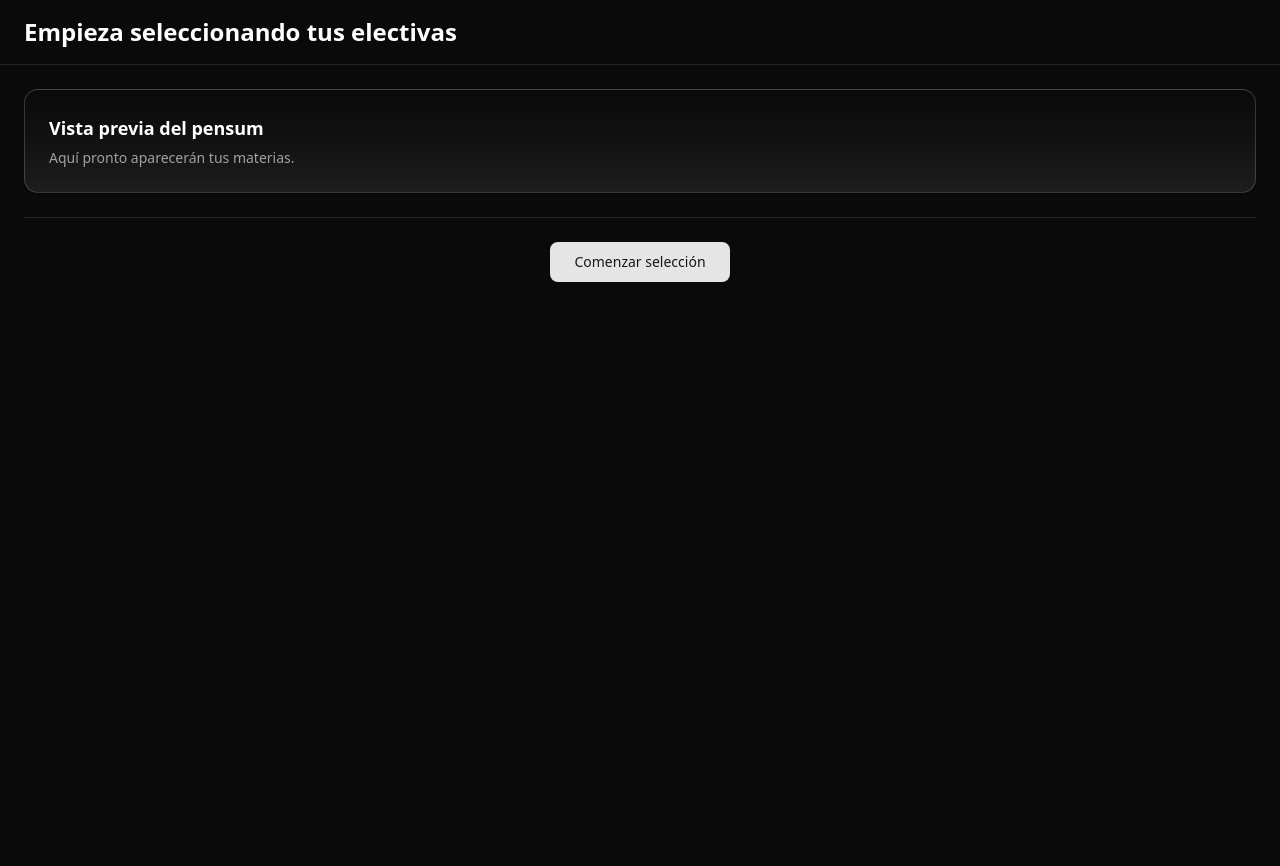
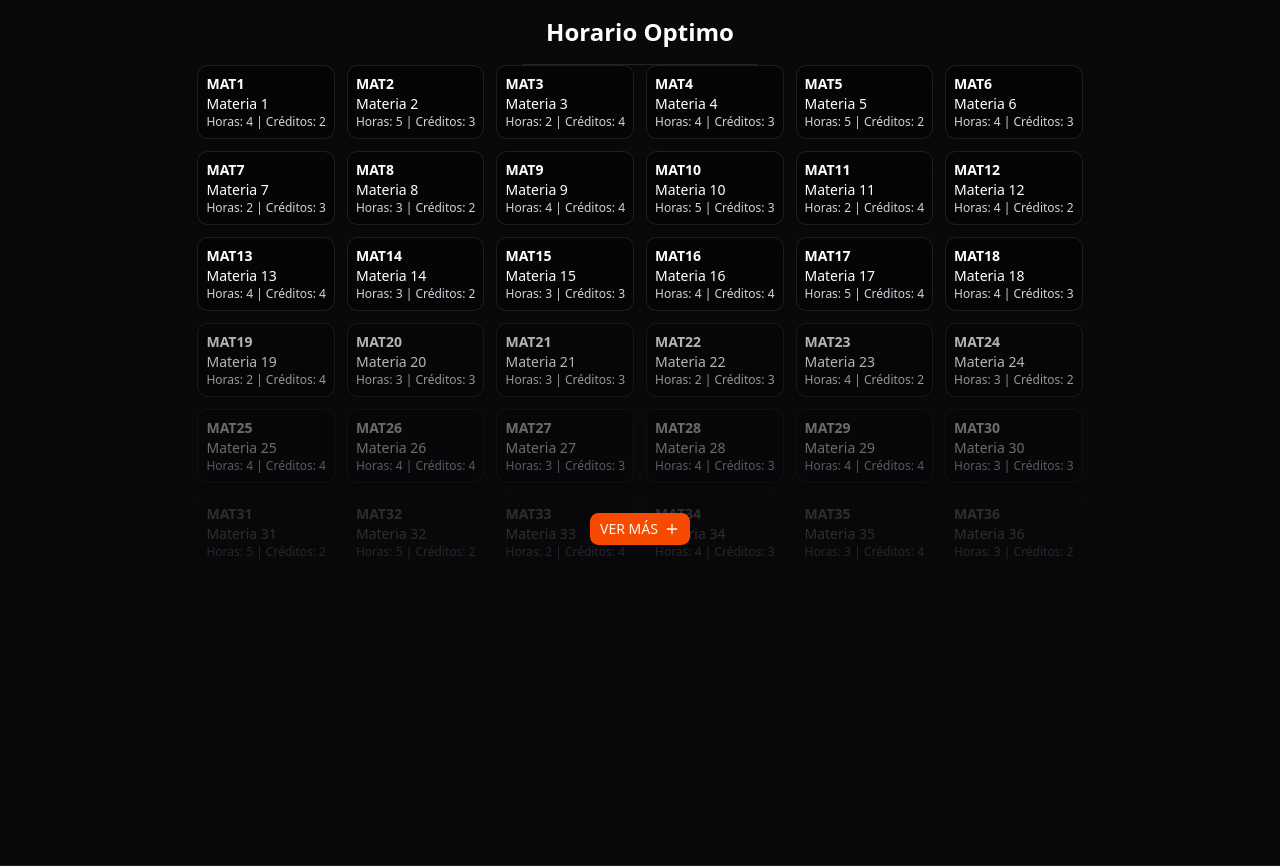
Before and after one commit to MauricioDDS/electivas, a React (Vite) app in the folder frontend/: page / in a window 1280 px wide. Before the commit the page ends 800 px from the top, so only its background shows below. Built offline with nearby package versions, Linux system fonts and the light colour scheme.

Commit message:
feat: new home page design

```diff
--- a/frontend/package.json
+++ b/frontend/package.json
@@ -14,6 +14,7 @@
     "@radix-ui/react-separator": "^1.1.7",
     "@radix-ui/react-slot": "^1.2.3",
     "@radix-ui/react-tooltip": "^1.2.8",
+    "@tabler/icons-react": "^3.35.0",
     "@tailwindcss/vite": "^4.1.13",
     "class-variance-authority": "^0.7.1",
     "clsx": "^2.1.1",
--- /dev/null
+++ b/frontend/src/components/CourseCard.jsx
@@ -0,0 +1,15 @@
+export default function CourseCard({ code, name, hours, credits, type, faded }) {
+  return (
+    <div
+      className={`p-2 rounded-lg shadow-md bg-black/40 backdrop-blur-sm border border-white/10 text-white text-sm ${
+        faded ? "opacity-50" : "opacity-100"
+      }`}
+    >
+      <h3 className="font-bold">{code}</h3>
+      <p>{name}</p>
+      <p className="text-xs text-gray-300">
+        Horas: {hours} | Créditos: {credits}
+      </p>
+    </div>
+  )
+}
--- /dev/null
+++ b/frontend/src/components/Pensum.jsx
@@ -0,0 +1,71 @@
+import CourseCard from "./CourseCard";
+import { useState, useEffect } from "react";
+import { Button } from "@/components/ui/button";
+import { IconPlus } from "@tabler/icons-react";
+
+const dummyCourses = Array.from({ length: 41 }, (_, i) => ({
+  code: `MAT${i + 1}`,
+  name: `Materia ${i + 1}`,
+  hours: Math.floor(Math.random() * 4) + 2,
+  credits: Math.floor(Math.random() * 3) + 2,
+  type: i % 7 === 0 ? "electiva" : "obligatoria",
+}));
+
+export default function Pensum() {
+  const [columns, setColumns] = useState(6);
+
+  // detectar columnas según pantalla
+  useEffect(() => {
+    function handleResize() {
+      if (window.innerWidth < 640) setColumns(2);
+      else if (window.innerWidth < 768) setColumns(3);
+      else if (window.innerWidth < 1024) setColumns(4);
+      else setColumns(6);
+    }
+
+    handleResize();
+    window.addEventListener("resize", handleResize);
+    return () => window.removeEventListener("resize", handleResize);
+  }, []);
+
+  const visible = columns * 6; // siempre 6 filas
+  const topHalf = dummyCourses.slice(0, columns * 3); // filas normales
+  const bottomHalf = dummyCourses.slice(columns * 3, visible); // filas a opacar
+
+  return (
+    <div className="min-h-screen flex flex-col items-center">
+      {/* Grid con botón flotante */}
+      <div className="relative w-full">
+        <div className="grid grid-cols-2 sm:grid-cols-3 md:grid-cols-4 lg:grid-cols-6 gap-3">
+          {topHalf.map((c) => (
+            <CourseCard key={c.code} {...c} />
+          ))}
+
+          {bottomHalf.map((c, idx) => {
+            // idx 0 = fila 4, idx 1 = fila 5, idx 2 = fila 6 (en columnas*3 bloques)
+            const rowIndex = Math.floor(idx / columns);
+            let opacity = 1;
+
+            if (rowIndex === 0) opacity = 0.7; // fila 4
+            else if (rowIndex === 1) opacity = 0.4; // fila 5
+            else if (rowIndex === 2) opacity = 0.15; // fila 6
+
+            return (
+              <div key={c.code} style={{ opacity }}>
+                <CourseCard {...c} />
+              </div>
+            );
+          })}
+        </div>
+
+        <div className="absolute inset-x-0 bottom-6 flex justify-center">
+          <Button
+            size="sm">
+            VER MÁS
+            <IconPlus/>
+          </Button>
+        </div>
+      </div>
+    </div>
+  );
+}
--- a/frontend/src/index.css
+++ b/frontend/src/index.css
@@ -42,72 +42,72 @@
 }
 
 :root {
-  --radius: 0.625rem;
+  --radius: 0.65rem;
   --background: oklch(1 0 0);
-  --foreground: oklch(0.145 0 0);
+  --foreground: oklch(0.141 0.005 285.823);
   --card: oklch(1 0 0);
-  --card-foreground: oklch(0.145 0 0);
+  --card-foreground: oklch(0.141 0.005 285.823);
   --popover: oklch(1 0 0);
-  --popover-foreground: oklch(0.145 0 0);
-  --primary: oklch(0.205 0 0);
-  --primary-foreground: oklch(0.985 0 0);
-  --secondary: oklch(0.97 0 0);
-  --secondary-foreground: oklch(0.205 0 0);
-  --muted: oklch(0.97 0 0);
-  --muted-foreground: oklch(0.556 0 0);
-  --accent: oklch(0.97 0 0);
-  --accent-foreground: oklch(0.205 0 0);
+  --popover-foreground: oklch(0.141 0.005 285.823);
+  --primary: oklch(0.705 0.213 47.604);
+  --primary-foreground: oklch(0.98 0.016 73.684);
+  --secondary: oklch(0.967 0.001 286.375);
+  --secondary-foreground: oklch(0.21 0.006 285.885);
+  --muted: oklch(0.967 0.001 286.375);
+  --muted-foreground: oklch(0.552 0.016 285.938);
+  --accent: oklch(0.967 0.001 286.375);
+  --accent-foreground: oklch(0.21 0.006 285.885);
   --destructive: oklch(0.577 0.245 27.325);
-  --border: oklch(0.922 0 0);
-  --input: oklch(0.922 0 0);
-  --ring: oklch(0.708 0 0);
+  --border: oklch(0.92 0.004 286.32);
+  --input: oklch(0.92 0.004 286.32);
+  --ring: oklch(0.705 0.213 47.604);
   --chart-1: oklch(0.646 0.222 41.116);
   --chart-2: oklch(0.6 0.118 184.704);
   --chart-3: oklch(0.398 0.07 227.392);
   --chart-4: oklch(0.828 0.189 84.429);
   --chart-5: oklch(0.769 0.188 70.08);
   --sidebar: oklch(0.985 0 0);
-  --sidebar-foreground: oklch(0.145 0 0);
-  --sidebar-primary: oklch(0.205 0 0);
-  --sidebar-primary-foreground: oklch(0.985 0 0);
-  --sidebar-accent: oklch(0.97 0 0);
-  --sidebar-accent-foreground: oklch(0.205 0 0);
-  --sidebar-border: oklch(0.922 0 0);
-  --sidebar-ring: oklch(0.708 0 0);
+  --sidebar-foreground: oklch(0.141 0.005 285.823);
+  --sidebar-primary: oklch(0.705 0.213 47.604);
+  --sidebar-primary-foreground: oklch(0.98 0.016 73.684);
+  --sidebar-accent: oklch(0.967 0.001 286.375);
+  --sidebar-accent-foreground: oklch(0.21 0.006 285.885);
+  --sidebar-border: oklch(0.92 0.004 286.32);
+  --sidebar-ring: oklch(0.705 0.213 47.604);
 }
 
 .dark {
-  --background: oklch(0.145 0 0);
+  --background: oklch(0.141 0.005 285.823);
   --foreground: oklch(0.985 0 0);
-  --card: oklch(0.205 0 0);
+  --card: oklch(0.21 0.006 285.885);
   --card-foreground: oklch(0.985 0 0);
-  --popover: oklch(0.205 0 0);
+  --popover: oklch(0.21 0.006 285.885);
   --popover-foreground: oklch(0.985 0 0);
-  --primary: oklch(0.922 0 0);
-  --primary-foreground: oklch(0.205 0 0);
-  --secondary: oklch(0.269 0 0);
+  --primary: oklch(0.646 0.222 41.116);
+  --primary-foreground: oklch(0.98 0.016 73.684);
+  --secondary: oklch(0.274 0.006 286.033);
   --secondary-foreground: oklch(0.985 0 0);
-  --muted: oklch(0.269 0 0);
-  --muted-foreground: oklch(0.708 0 0);
-  --accent: oklch(0.269 0 0);
+  --muted: oklch(0.274 0.006 286.033);
+  --muted-foreground: oklch(0.705 0.015 286.067);
+  --accent: oklch(0.274 0.006 286.033);
   --accent-foreground: oklch(0.985 0 0);
   --destructive: oklch(0.704 0.191 22.216);
   --border: oklch(1 0 0 / 10%);
   --input: oklch(1 0 0 / 15%);
-  --ring: oklch(0.556 0 0);
+  --ring: oklch(0.646 0.222 41.116);
   --chart-1: oklch(0.488 0.243 264.376);
   --chart-2: oklch(0.696 0.17 162.48);
   --chart-3: oklch(0.769 0.188 70.08);
   --chart-4: oklch(0.627 0.265 303.9);
   --chart-5: oklch(0.645 0.246 16.439);
-  --sidebar: oklch(0.205 0 0);
+  --sidebar: oklch(0.21 0.006 285.885);
   --sidebar-foreground: oklch(0.985 0 0);
-  --sidebar-primary: oklch(0.488 0.243 264.376);
-  --sidebar-primary-foreground: oklch(0.985 0 0);
-  --sidebar-accent: oklch(0.269 0 0);
+  --sidebar-primary: oklch(0.646 0.222 41.116);
+  --sidebar-primary-foreground: oklch(0.98 0.016 73.684);
+  --sidebar-accent: oklch(0.274 0.006 286.033);
   --sidebar-accent-foreground: oklch(0.985 0 0);
   --sidebar-border: oklch(1 0 0 / 10%);
-  --sidebar-ring: oklch(0.556 0 0);
+  --sidebar-ring: oklch(0.646 0.222 41.116);
 }
 
 @layer base {
--- a/frontend/src/pages/Home.jsx
+++ b/frontend/src/pages/Home.jsx
@@ -1,34 +1,20 @@
 import { Card, CardHeader, CardTitle, CardDescription } from "@/components/ui/card"
 import { Button } from "@/components/ui/button"
 import { Separator } from "@/components/ui/separator"
+import Pensum from "../components/Pensum"
 
 export default function Home() {
   return (
-    <div className="min-h-screen flex flex-col bg-background text-foreground">
+    <div className="min-h-screen flex flex-col bg-background text-foreground items-center">
       {/* Header */}
       <header className="border-b px-6 py-4">
         <h1 className="text-2xl font-bold text-white">
-          Empieza seleccionando tus electivas
+          Horario Optimo
         </h1>
       </header>
 
-      {/* Content */}
-      <main className="flex flex-1 flex-col gap-6 px-6 py-6">
-        <Card className="bg-gradient-to-t from-primary/10 to-background border border-primary/20">
-          <CardHeader>
-            <CardTitle className="text-lg text-white">Vista previa del pensum</CardTitle>
-            <CardDescription className="text-muted-foreground">
-              Aquí pronto aparecerán tus materias.
-            </CardDescription>
-          </CardHeader>
-        </Card>
-
+        <Pensum />
         <Separator />
-
-        <div className="flex justify-center">
-          <Button size="lg">Comenzar selección</Button>
-        </div>
-      </main>
     </div>
   )
 }
```
